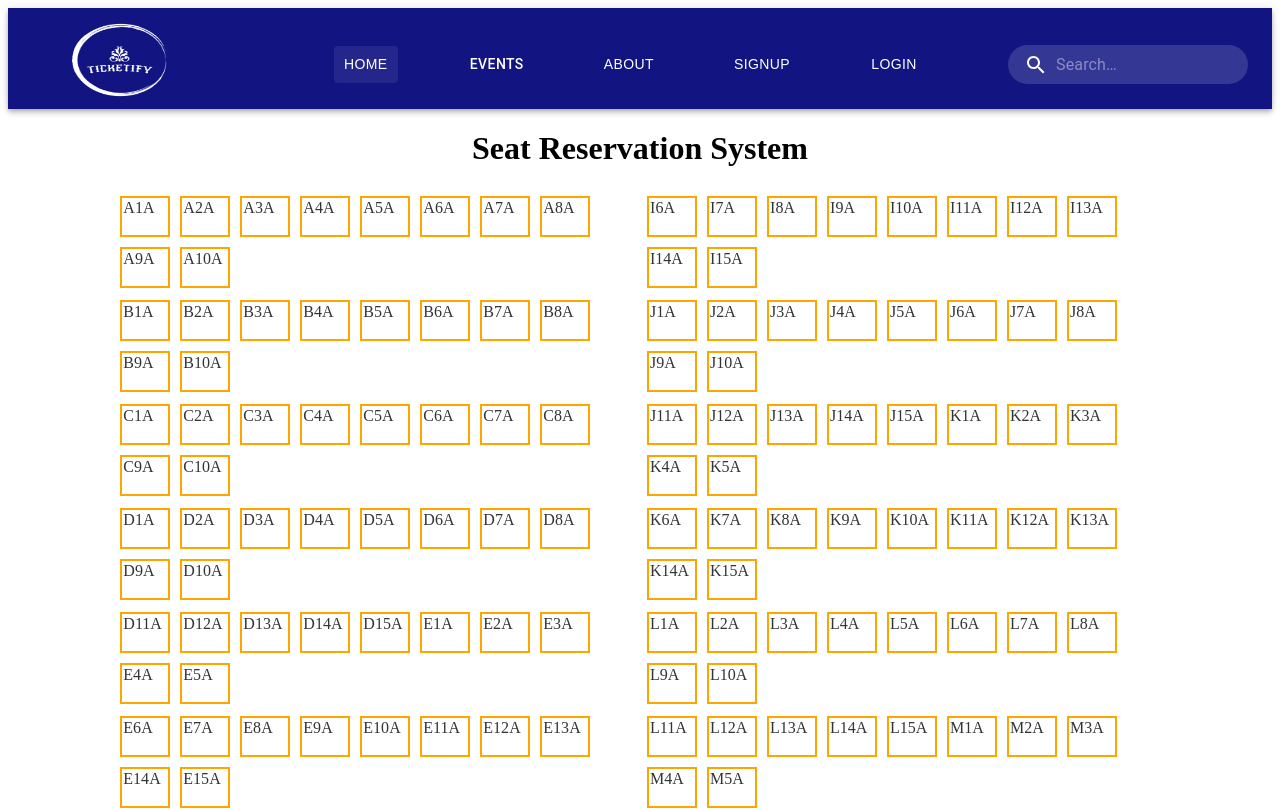
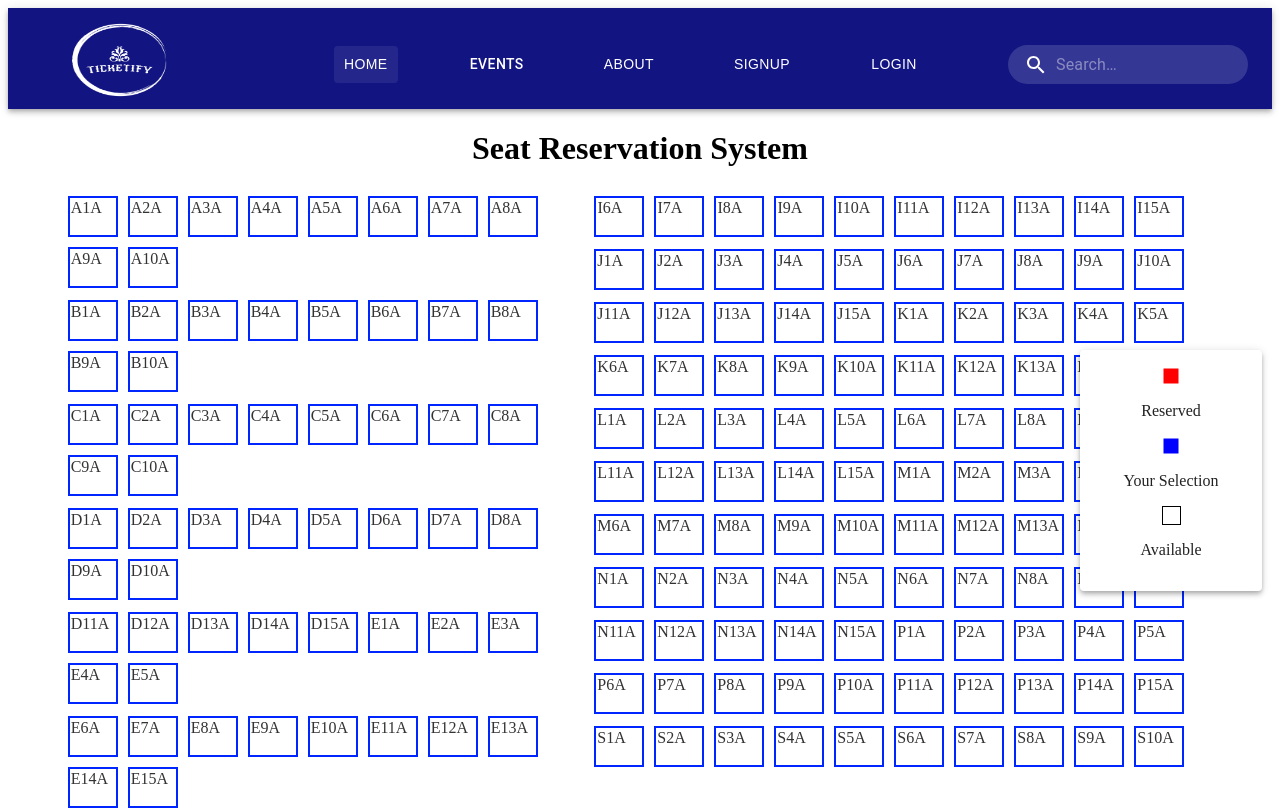
Before and after one commit to UththaraMadubhashini/event-ticket-booking-system, a React (Create React App) app: page /seat-selection in a window 1280 px wide. Shown: the top 810 px of the page. Built offline with nearby package versions, Linux system fonts and the light colour scheme.

Commit message:
seat selection modifications

```diff
--- a/src/Pages/SeatBookings/SeatSelection.js
+++ b/src/Pages/SeatBookings/SeatSelection.js
@@ -1,5 +1,7 @@
 import React from "react";
 import Grid from "@mui/material/Grid";
+import SquareIcon from '@mui/icons-material/Square';
+import Paper from "@mui/material/Paper";
 import "./seats.css";
 
 class SeatSelection extends React.Component {
@@ -143,7 +145,7 @@ class DrawGrid extends React.Component {
           </table>
         </Grid>
         {/* Right Side */}
-          <Grid item xs={5}> {/* Adjusted width */}
+        <Grid item xs={6}> {/* Adjusted width */}
           <table className="grid">
             <tbody>
               {rightSideRows.map((row, rowIndex) => (
@@ -169,6 +171,20 @@ class DrawGrid extends React.Component {
             </tbody>
           </table>
         </Grid>
+
+    <div style={{ position: 'absolute', top: '350px', right: '18px' }}>
+        <Paper elevation={4} sx={{ width: '150px', textAlign: 'center', p: 2}}>
+        <div style={{ display: 'flex', alignItems: 'center', justifyContent: 'space-between', flexDirection: 'column' }}>
+            <SquareIcon sx={{ color: 'red', fontSize: '20px' }} />
+            <p>Reserved</p>
+            <SquareIcon sx={{ color: 'blue', fontSize: '20px' }} />
+            <p>Your Selection</p>
+            <SquareIcon sx={{ color: 'transparent', border: '0.5px solid black', fontSize: '17px' }} />
+            <p>Available</p>
+        </div>
+        </Paper>
+    </div>
+
         {/* Confirm Booking Button */}
         <Grid item xs={12}>
           <button
@@ -188,7 +204,4 @@ class DrawGrid extends React.Component {
   }
 }
 
-
-
-
 export default SeatSelection;
--- a/src/Pages/SeatBookings/seats.css
+++ b/src/Pages/SeatBookings/seats.css
@@ -11,7 +11,7 @@ h1 {
 .grid td {
   width: 25px;
   height: 35px;
-  border: 2px solid orange;
+  border: 2px solid rgb(0, 38, 255);
   text-align: center;
   float: left;
   margin: 5px;
```
Lines whose indentation alone changed are shown as unchanged.
